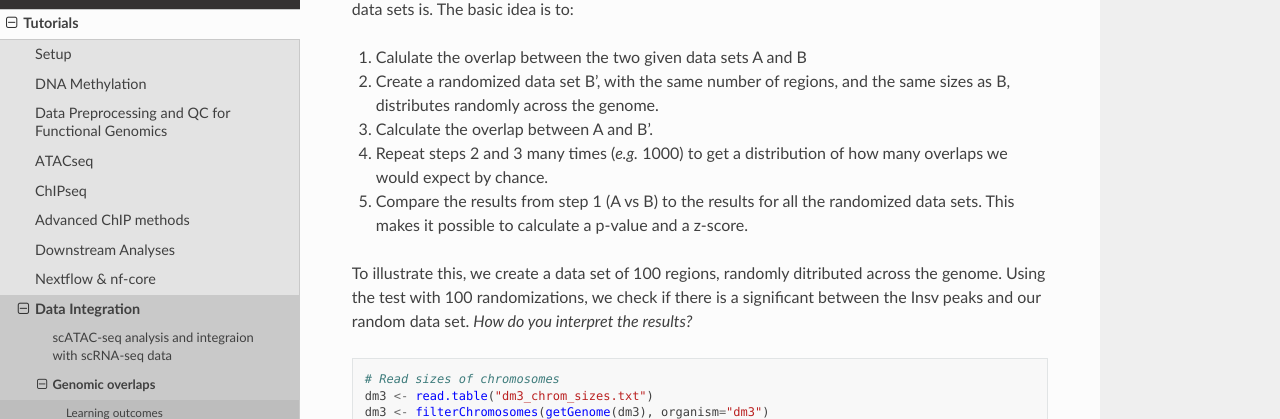
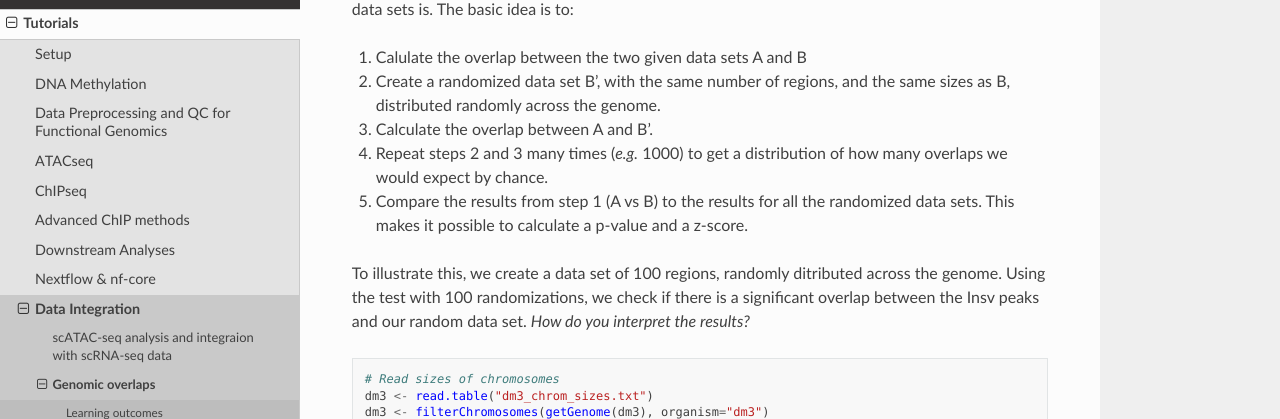
Before and after one commit to NBISweden/workshop-epigenomics-RTDs, a Sphinx documentation site: the page built from docs/content/tutorials/genomeOverlap/lab-genomicGoverlaps.md, in a window 1280 px wide and 900 px high, scrolled down 3735 px. Shown: the part 186-605 px from the top of the window. Built offline with Sphinx 7.4.7 and the Read the Docs theme 2.0.0, drawn with Linux system fonts in a browser that asks for light colours; some of the changed text lies outside the part shown.

Commit message:
Typos in genomic overlap lab

````diff
--- a/docs/content/tutorials/genomeOverlap/lab-genomicGoverlaps.md
+++ b/docs/content/tutorials/genomeOverlap/lab-genomicGoverlaps.md
@@ -164,7 +164,7 @@ The `regioneR` package uses randomization tests to asses how significant the ove
 
 1. Calulate the overlap between the two given data sets A and B
 
-2. Create a randomized data set B', with the same number of regions, and the same sizes as B, distributes randomly across the genome.
+2. Create a randomized data set B', with the same number of regions, and the same sizes as B, distributed randomly across the genome.
 
 3. Calculate the overlap between A and B'.
 
@@ -172,7 +172,7 @@ The `regioneR` package uses randomization tests to asses how significant the ove
 
 5. Compare the results from step 1 (A vs B) to the results for all the randomized data sets. This makes it possible to calculate a p-value and a z-score.
 
-To illustrate this, we create a data set of 100 regions, randomly ditributed across the genome. Using the test with 100 randomizations, we check if there is a significant between the Insv peaks and our random data set. *How do you interpret the results?*
+To illustrate this, we create a data set of 100 regions, randomly ditributed across the genome. Using the test with 100 randomizations, we check if there is a significant overlap between the Insv peaks and our random data set. *How do you interpret the results?*
 
 
 ```R
````
Also changed, not shown: other parts of docs/content/tutorials/genomeOverlap/lab-genomicGoverlaps.md (+1 -2 lines).
